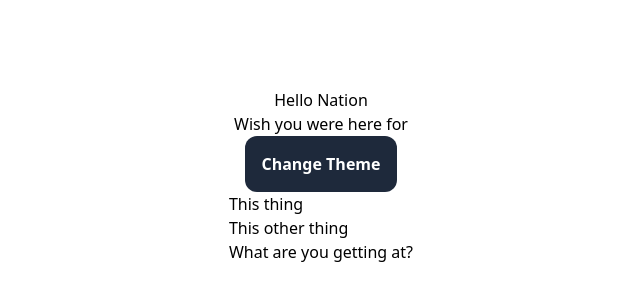
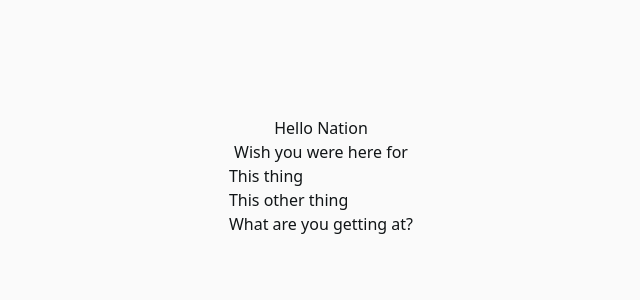
Before and after one commit to harrisfoes/country-list, a React (Vite) app: page / in a window 1280 px wide. Shown: the part 224-524 px from the top of the page, without its empty margins (319-959 px from the left). Built offline with nearby package versions, Linux system fonts and the light colour scheme; the HTML template or start-up script is replaced by a standard one.

Commit message:
added fonts, colors, header and footer

```diff
--- a/index.html
+++ b/index.html
@@ -4,9 +4,12 @@
     <meta charset="UTF-8" />
     <link rel="icon" type="image/svg+xml" href="/vite.svg" />
     <meta name="viewport" content="width=device-width, initial-scale=1.0" />
+    <style>
+      @import url("https://fonts.googleapis.com/css2?family=Nunito+Sans:ital,opsz,wght@0,6..12,200..1000;1,6..12,200..1000&display=swap");
+    </style>
     <title>The Flags App</title>
   </head>
-  <body className="dark">
+  <body className="dark font-nunito">
     <div id="root"></div>
     <script type="module" src="/src/main.tsx"></script>
   </body>
--- a/src/App.tsx
+++ b/src/App.tsx
@@ -1,5 +1,7 @@
 import "./index.css";
 import { useState, useEffect } from "react";
+import Header from "./components/sections/Header";
+import Footer from "./components/sections/Footer";
 
 function App() {
   const [theme, setTheme] = useState<string | null>(null);
@@ -25,22 +27,20 @@ function App() {
   };
 
   return (
-    <main className="min-h-screen dark:bg-black dark:text-white flex flex-col items-center justify-center">
+    <>
+      <Header handleThemeSwitch={handleThemeSwitch} />
+      <main className="min-h-screen dark:bg-darkblue-600 dark:text-white text-darkblue-900 bg-lightgray flex flex-col items-center justify-center">
         <h1 className="text3xl underline"></h1>
         Hello Nation
         <div>Wish you were here for</div>
-      <button
-        className="bg-slate-800 p-4 rounded-xl hover:opacity-75 text-white font-bold dark:bg-white dark:text-slate-800"
-        onClick={handleThemeSwitch}
-      >
-        Change Theme
-      </button>
         <ul>
           <li>This thing</li>
           <li>This other thing</li>
           <li>What are you getting at?</li>
         </ul>
       </main>
+      <Footer />
+    </>
   );
 }
 
--- a/tailwind.config.js
+++ b/tailwind.config.js
@@ -3,7 +3,20 @@ export default {
   content: ["./index.html", "./src/**/*.{js,ts,jsx,tsx}"],
   darkMode: "class",
   theme: {
-    extend: {},
+    fontFamily: {
+      nunito: ["Nunito Sans", "sans-serif"],
+    },
+    extend: {
+      colors: {
+        darkblue: {
+          500: "hsl(209, 23%, 22%)",
+          600: "hsl(207, 26%, 17%)",
+          900: "hsl(200, 15%, 8%)",
+        },
+        darkgray: "hsl(0,0%,52%)",
+        lightgray: "hsl(0,0%,98%)",
+      },
+    },
   },
   plugins: [],
 };
```
Lines whose indentation alone changed are shown as unchanged.
